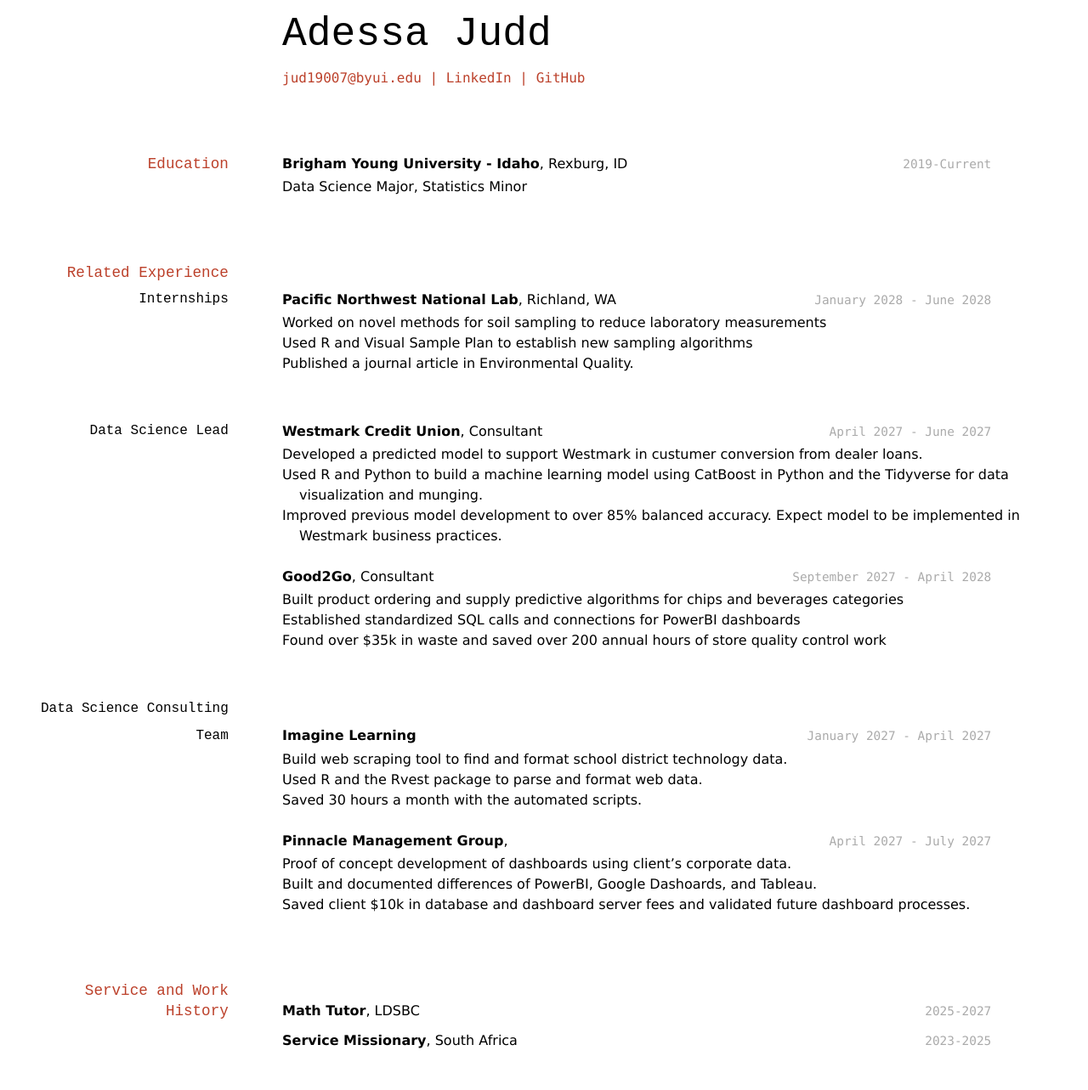
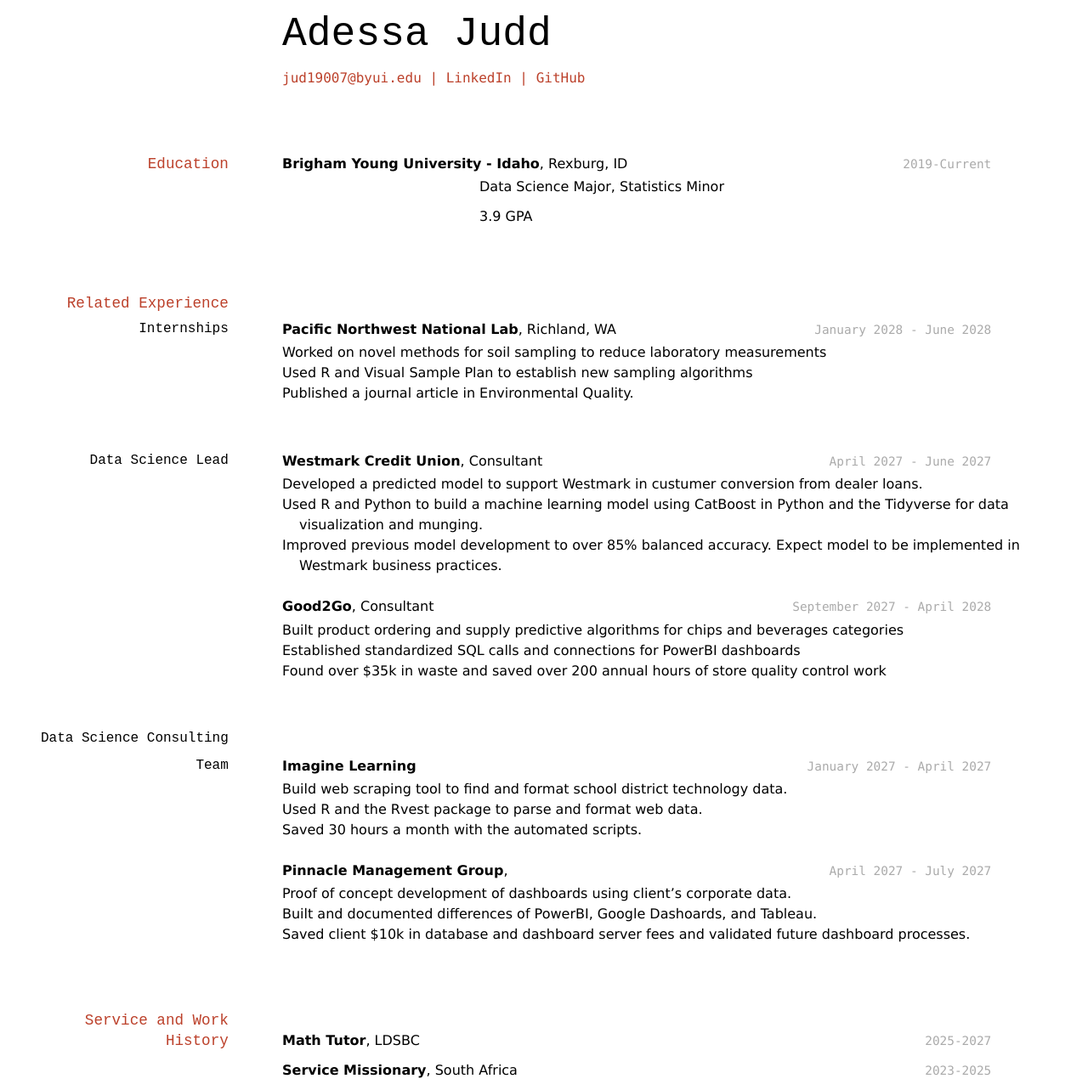
Before and after one commit to adessajudd/AdessaJuddResume, a Jekyll site: the page built from docs/index.md, in a window 1280 px wide. Shown: the whole page at 85% size. Built offline with Jekyll 4.4.1, drawn with Linux system fonts in a browser that asks for light colours; before the commit the page ends 1248 px from its top, so only the background shows below that.

Commit message:
education

```diff
--- a/docs/index.md
+++ b/docs/index.md
@@ -19,6 +19,8 @@ title: Adessa Judd's Resume
 __Brigham Young University - Idaho__, Rexburg, ID
 
 - Data Science Major, Statistics Minor
+
+- 3.9 GPA
 
 
 ## Related Experience
```
